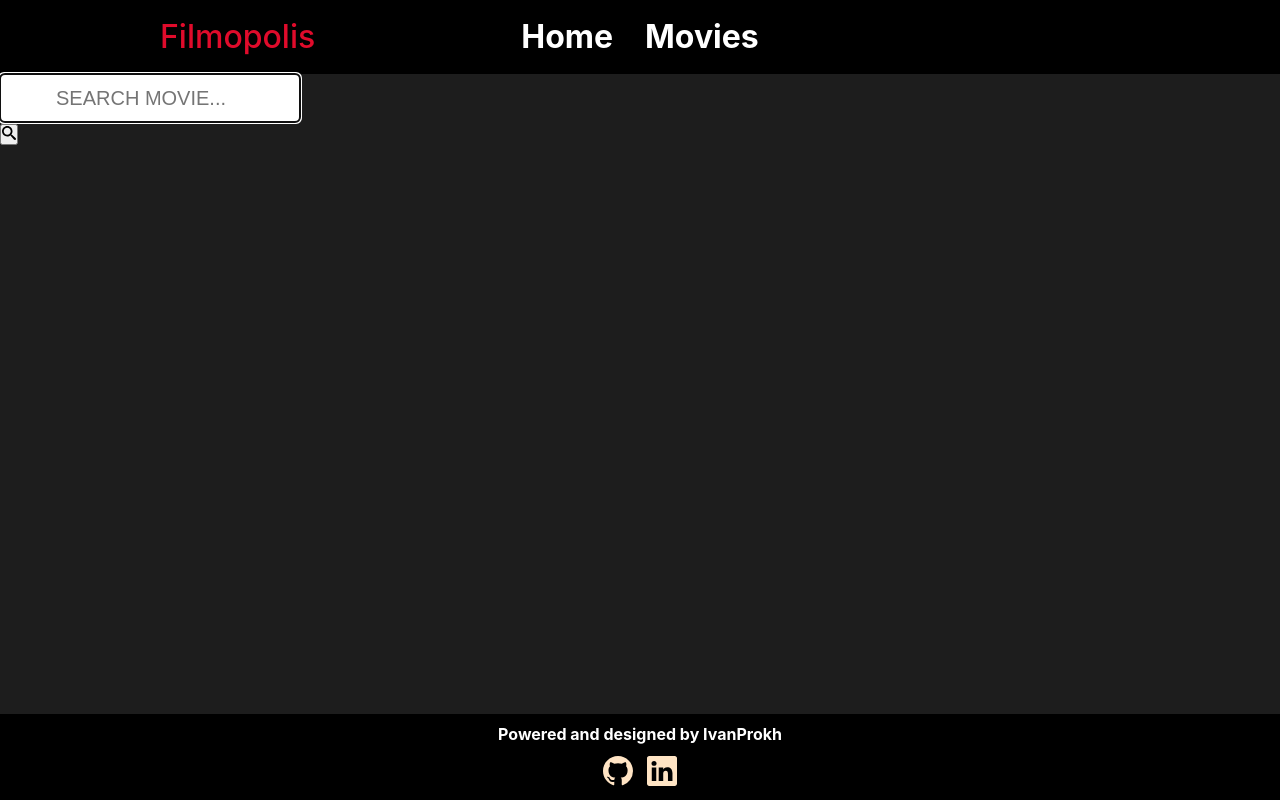
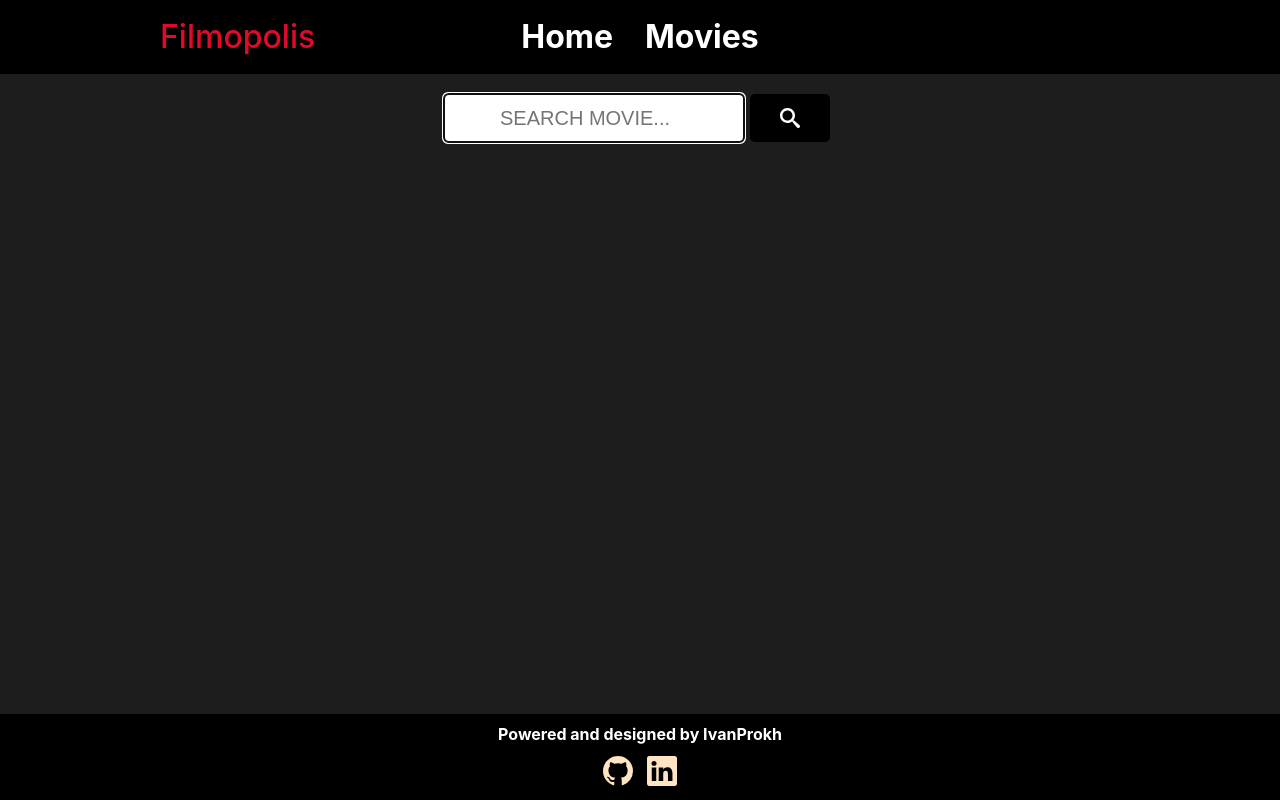
Before and after one commit to IvanProkh/goit-react-hw-05-movies, a React (Create React App) app: page /goit-react-hw-05-movies/movies in a window 1280 px wide. Built offline with nearby package versions, Linux system fonts and the light colour scheme.

Commit message:
fix logic

```diff
--- a/src/pages/Movies/Movies.js
+++ b/src/pages/Movies/Movies.js
@@ -53,6 +53,7 @@ export const Movies = () => {
             console.log(query);
           }}
         >
+          <div>
             <input
               text="text"
               autoComplete="off"
@@ -64,16 +65,17 @@ export const Movies = () => {
             <button type="submit">
               <svg
                 xmlns="http://www.w3.org/2000/svg"
-              width="14"
-              height="14"
+                width="20"
+                height="20"
                 fill="currentColor"
                 viewBox="0 0 32 32"
               >
                 <path d="M31.008 27.231l-7.58-6.447c-0.784-0.705-1.622-1.029-2.299-0.998 1.789-2.096 2.87-4.815 2.87-7.787 0-6.627-5.373-12-12-12s-12 5.373-12 12 5.373 12 12 12c2.972 0 5.691-1.081 7.787-2.87-0.031 0.677 0.293 1.515 0.998 2.299l6.447 7.58c1.104 1.226 2.907 1.33 4.007 0.23s0.997-2.903-0.23-4.007zM12 20c-4.418 0-8-3.582-8-8s3.582-8 8-8 8 3.582 8 8-3.582 8-8 8z"></path>
               </svg>
             </button>
+          </div>
           {loading && <ThreeCircles {...ThreeCirclesStyle} />}
-          {movies !== null && <FilmsList data={movies} />}
+          {movies !== false && <FilmsList data={movies} />}
         </MoviesForm>
       </main>
     </>
@@ -81,18 +83,6 @@ export const Movies = () => {
 };
 
 //
-
-// import { useEffect, useState } from 'react';
-// import { searchMovies } from '../../components/services/searchApi';
-
-// import { FilmsList } from '../../components/FilmsList/FilmsList';
-// // import { toastError } from 'components/services/toasts';
-// import { ThreeCircles } from 'react-loader-spinner';
-// import { ThreeCirclesStyle } from '../../components/services/spinner';
-
-// // import { Box } from '../../components/Box';
-// import { MoviesForm } from './Movies.styled';
-// import { useSearchParams } from 'react-router-dom';
 
 // export const Movies = () => {
 //   // const [query, setQuery] = useState('');
```
Lines whose indentation alone changed are shown as unchanged.
